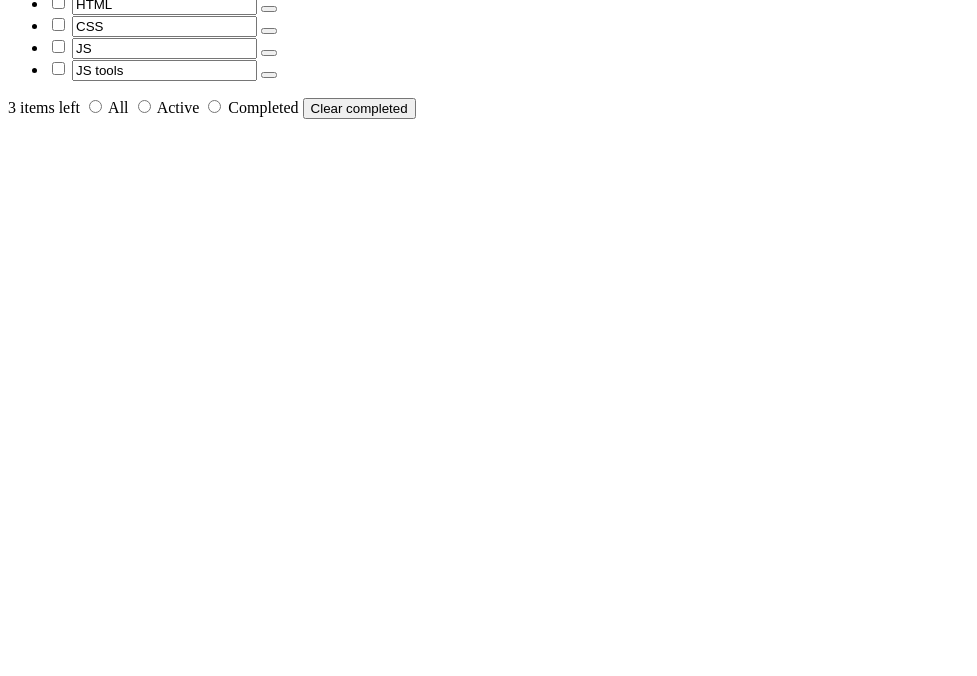
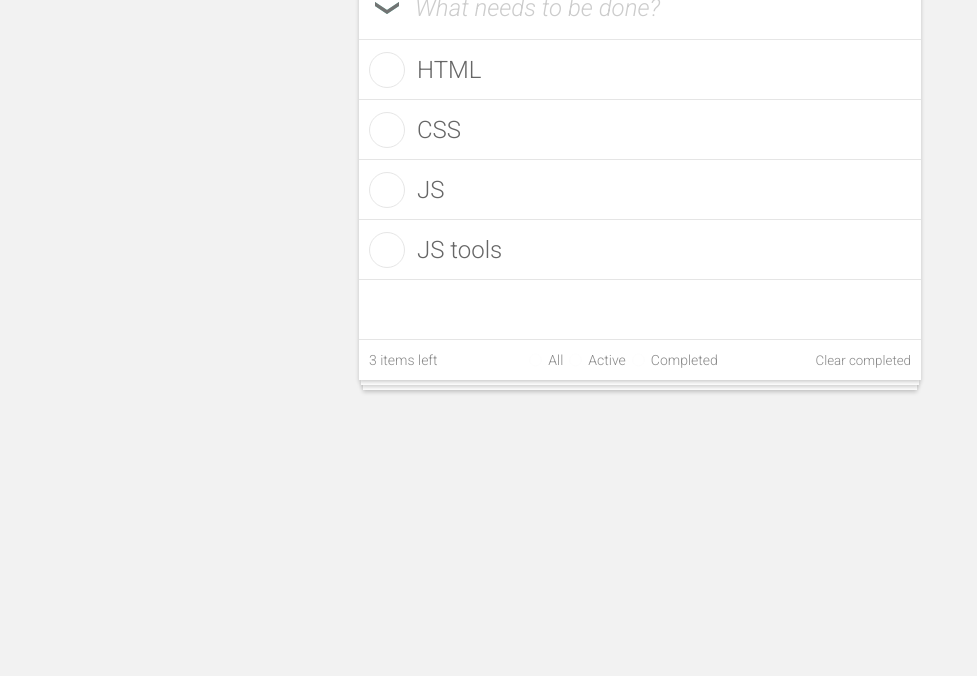
Before and after one commit to ok-technopolis-autumn-2022/Vladimir_Polshin, a plain HTML site: page index.html in a window 1280 px wide. Shown: the part 124-800 px from the top of the page, without its empty margins (0-977 px from the left). Drawn offline with Linux system fonts and the light colour scheme.

Commit message:
Added CSS

```diff
--- /dev/null
+++ b/css/styles.css
@@ -0,0 +1,215 @@
+* {
+    padding: 0;
+    margin: 0;
+    box-sizing: border-box;
+    font-family: "Roboto", sans-serif;
+}
+
+body {
+    display: flex;
+    align-items: center;
+    justify-content: center;
+    flex-direction: column;
+    background-color: #f2f2f2;
+}
+
+.todo-section {
+    display: flex;
+    flex-direction: column;
+    align-items: center;
+    position: relative;
+}
+
+.todo-section h1 {
+    color: #cccccc;
+    font-size: 100px;
+    font-weight: 100;
+    line-height: 1;
+}
+
+.todo-main {
+    background-color: #ffffff;
+    width: 562px;
+    min-height: 402px;
+    box-shadow: 0 2px 4px rgba(0, 0, 0, 0.2);
+    z-index: 1;
+}
+
+.todo-section:after, .todo-section:before {
+    position: absolute;
+    background-color: #fff;
+    box-shadow: 0 2px 4px rgba(0, 0, 0, 0.2);
+    content: "";
+    top: 100%;
+}
+
+.todo-section:before {
+    left: 2px;
+    right: 2px;
+    height: 5px;
+    z-index: -1;
+}
+
+.todo-section:after {
+    left: 4px;
+    right: 4px;
+    height: 10px;
+    z-index: -2;
+}
+
+.todo-header {
+    display: flex;
+    flex-direction: row;
+    height: 64px;
+    border-bottom: 1px solid #e6e6e6;
+}
+
+.select-all-button {
+    background-image: url(../images/select-all.svg);
+    flex-shrink: 0;
+    background-repeat: no-repeat;
+    background-position: center;
+    background-color: #ffffff;
+    padding: 1px 6px;
+    height: 100%;
+    width: 56px;
+    border: 0;
+}
+
+.main-input::placeholder {
+    color: #cccccc;
+    font-style: italic;
+}
+
+.main-input {
+    flex-grow: 1;
+    width: 100%;
+    height: 100%;
+    font-size: 24px;
+    font-weight: 300;
+    border: 0;
+}
+
+.main-input:focus {
+    padding: 1px 2px;
+    font-style: inherit;
+}
+
+.todo-list {
+    max-height: 402px;
+    overflow-y: auto;
+}
+
+.todo-task {
+    display: flex;
+    height: 60px;
+    padding: 12px 10px;
+    border-bottom: 1px solid #e5e5e5;
+}
+
+.task-text {
+    color: #666666;
+    display: block;
+    cursor: pointer;
+    flex-grow: 1;
+    font-size: 24px;
+    word-break: break-word;
+    outline: none;
+    border: 0;
+}
+
+.todo-task:hover {
+    background-color: #fafafa;
+}
+
+.todo-task:hover input[type=checkbox] {
+    border: 1px solid #cccccc;
+}
+
+.todo-task:hover .delete-button {
+    opacity: inherit;
+}
+
+.todo-task input[type=checkbox] {
+    flex-shrink: 0;
+    appearance: none;
+    align-self: center;
+    margin-right: 12px;
+    width: 36px;
+    height: 36px;
+    border: 1px solid #e6e6e6;
+    border-radius: 50%;
+    background-color: #ffffff;
+}
+
+.todo-task input[type=checkbox]:checked {
+    background-image: url(../images/completed.svg);
+    background-repeat: no-repeat;
+    background-position: center;
+    background-size: 20px;
+    border: 1px solid #60c2b1;
+}
+
+.delete-button {
+    background-image: url(../images/close.svg);
+    background-repeat: no-repeat;
+    background-position: center;
+    background-size: 20px;
+    width: 36px;
+    height: 36px;
+    border: 0;
+    opacity: 0;
+    background-color: #ffffff;
+}
+
+.delete-button:focus {
+    opacity: inherit;
+}
+
+li {
+    display: list-item;
+}
+
+ul {
+    list-style: none;
+}
+
+.todo-footer {
+    display: flex;
+    align-items: center;
+    justify-content: space-between;
+    height: 40px;
+    margin: 0 10px;
+    font-size: 14px;
+    color: #888888;
+}
+
+.selector {
+    display: flex;
+}
+
+.selector input[type=radio] {
+    opacity: 0.01;
+    visablity: hidden;
+}
+
+.selector label {
+    border-radius: 3px;
+    border: 1px solid transparent;
+    padding: 0 5px;
+    width: fit-content;
+}
+
+.selector input[type=radio]:checked + label {
+    border-color: #ebdfdf;
+}
+
+.selector input[type=radio]:focus + label {
+    border-color: #cccccc;
+}
+
+.clear-button {
+    background-color: #ffffff;
+    color: #888888;
+    border: 0;
+}
--- a/index.html
+++ b/index.html
@@ -3,6 +3,8 @@
 <head>
     <meta charset="UTF-8">
     <title>todos</title>
+    <link href="https://fonts.googleapis.com/css?family=Roboto:100,300,300i&amp;display=swap&amp;subset=cyrillic" rel="stylesheet">
+    <link rel="stylesheet" href="css/styles.css">
 </head>
 <body>
 <main class="todo-section">
@@ -10,7 +12,7 @@
     <section class="todo-main">
         <header class="todo-header">
             <button class="select-all-button" title="Select all tasks"></button>
-            <input type="text" placeholder="What needs to be done?" name="main-input" aria-label="Add task to do">
+            <input type="text" placeholder="What needs to be done?" class="main-input" aria-label="Add task to do">
         </header>
         <ul class="todo-list" aria-label="To-do list of tasks">
             <li class="todo-task" role="listitem">
@@ -33,6 +35,8 @@
                 <input type="text" value="JS tools" class="task-text" aria-label="Edit the task">
                 <button class="delete-button" title="Delete the task"></button>
             </li>
+            <li class="todo-task" role="listitem">
+            </li>
         </ul>
         <footer class="todo-footer">
             <span class="unselected-tasks-count">3 items left</span>
```
Also changed, not shown: images/close.svg (added), images/completed.svg (added), images/select-all.svg (added).
